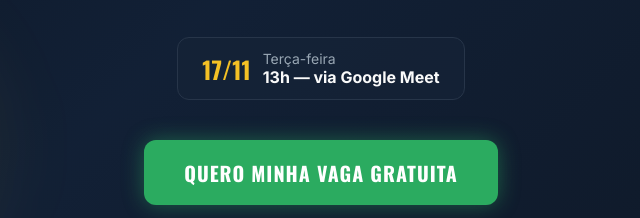
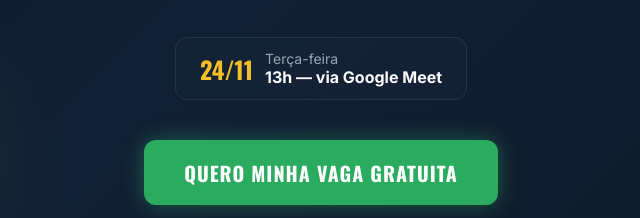
Before and after one commit to financasestrategicassuporte-debug/workshopgestaofitness, a plain HTML site: page index.html in a window 1280 px wide. Shown: the part 510-728 px from the top of the page, 319-959 px from the left. Drawn offline with nearby package versions, Linux system fonts and the light colour scheme.

Commit message:
Atualiza data do workshop para 24/11
Co-Authored-By: Claude Sonnet 5.5 <noreply@anthropic.com>

```diff
--- a/index.html
+++ b/index.html
@@ -50,7 +50,7 @@ if('requestIdleCallback' in window){requestIdleCallback(__loadFbSdk,{timeout:350
       <p style="color:hsl(0,0%,98%,0.7);font-size:clamp(0.9rem,1.3vw,1.125rem);max-width:42rem;margin:0 auto 2.5rem;">Sem depender de marketing caro. Sem descontos. Sem promoções malucas.</p>
       <div style="display:flex;flex-wrap:wrap;align-items:center;justify-content:center;gap:1.5rem;margin-bottom:2.5rem;">
         <div style="display:flex;align-items:center;gap:0.75rem;background:hsl(216,45%,15%,0.85);padding:0.75rem 1.5rem;border-radius:0.75rem;border:1px solid hsl(216,30%,22%);">
-          <span style="color:hsl(45,90%,55%);font-family:Oswald,sans-serif;font-size:1.5rem;font-weight:700;">17/11</span>
+          <span style="color:hsl(45,90%,55%);font-family:Oswald,sans-serif;font-size:1.5rem;font-weight:700;">24/11</span>
           <div style="text-align:left;">
             <p style="margin:0;font-size:0.875rem;color:hsl(210,15%,65%);">Terça-feira</p>
             <p style="margin:0;color:hsl(0,0%,98%);font-weight:600;">13h — via Google Meet</p>
```
